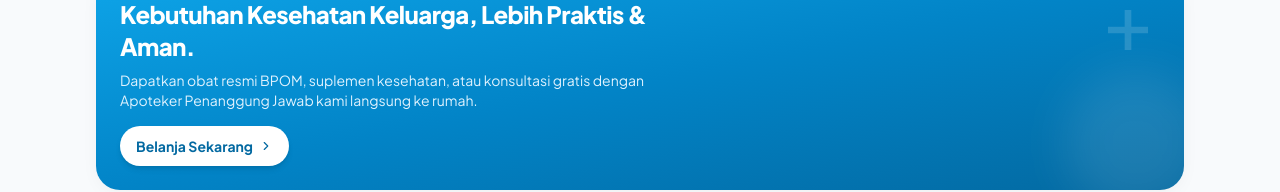
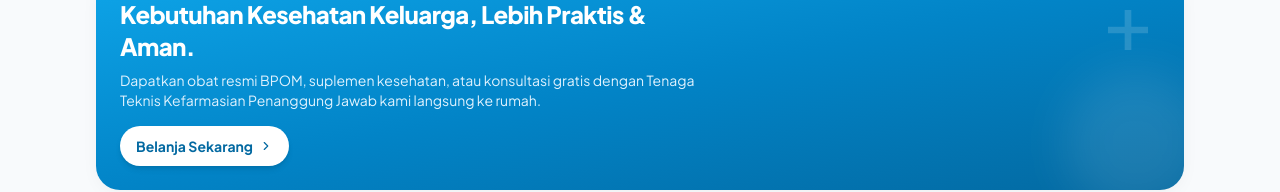
Before and after one commit to armnugraha/jabat, a Next.js app: page / in a window 1280 px wide. Shown: the part 181-373 px from the top of the page. Built offline with nearby package versions, Linux system fonts and the light colour scheme; no server answers; the database is empty.

Commit message:
ref: promo teks

```diff
--- a/components/customer/PromoBanners.tsx
+++ b/components/customer/PromoBanners.tsx
@@ -20,7 +20,7 @@ export const HeroBanner: React.FC = () => {
           Kebutuhan Kesehatan Keluarga, Lebih Praktis & Aman.
         </h2>
         <p className="text-xs md:text-sm text-sky-100 leading-relaxed mb-4">
-          Dapatkan obat resmi BPOM, suplemen kesehatan, atau konsultasi gratis dengan Apoteker Penanggung Jawab kami langsung ke rumah.
+          Dapatkan obat resmi BPOM, suplemen kesehatan, atau konsultasi gratis dengan Tenaga Teknis Kefarmasian Penanggung Jawab kami langsung ke rumah.
         </p>
         <Link
           href="/products"
```
